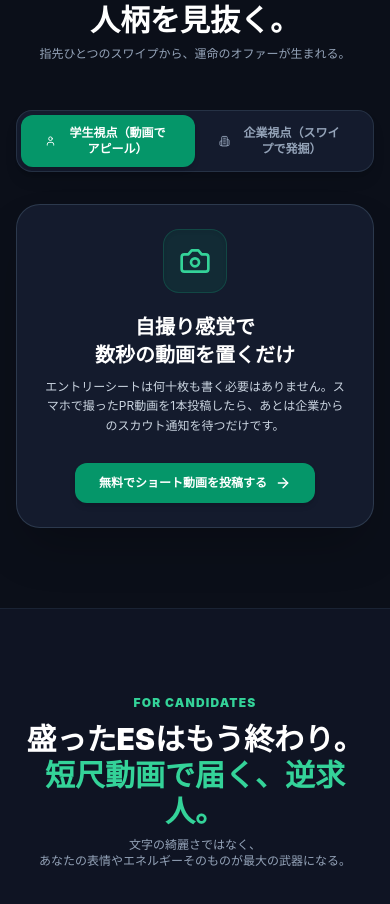
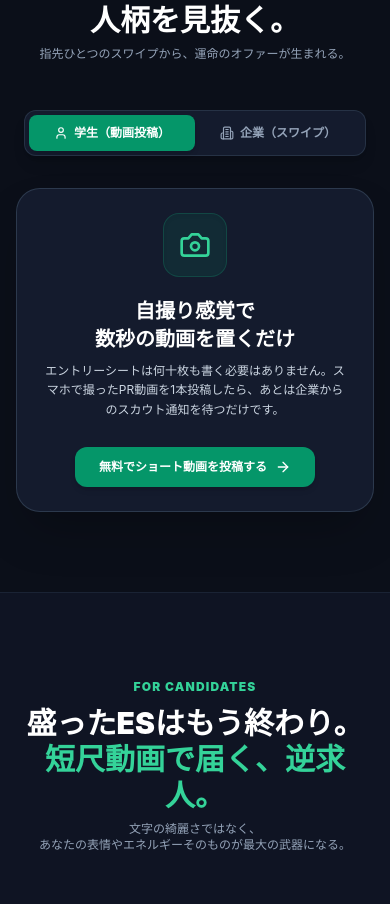
Before and after one commit to nanato0102/jobswipe, a Next.js app: page / in a window 390 px wide. Shown: the part 1590-2494 px from the top of the page. Built offline with nearby package versions, Linux system fonts and the light colour scheme.

Commit message:
fix(responsive): eliminate mobile horizontal overflow, add global viewport containment, and adjust responsive components width

```diff
--- a/src/app/company/chat/page.tsx
+++ b/src/app/company/chat/page.tsx
@@ -102,7 +102,7 @@ function ChatContent() {
   return (
     <RoleGuard allowedRoles={["COMPANY", "STUDENT", "ADMIN"]}>
       <TabsWrapper>
-        <div className="flex-1 py-3 sm:py-6 px-2 sm:px-6 max-w-6xl mx-auto w-full flex flex-col h-[calc(100vh-5rem)] min-h-[620px]">
+        <div className="flex-1 py-1.5 sm:py-6 px-1 sm:px-6 max-w-6xl mx-auto w-full flex flex-col h-[calc(100dvh-5.5rem)] sm:h-[calc(100vh-5rem)] min-h-0 sm:min-h-[620px] overflow-x-hidden">
           <div className="bg-white rounded-xl border border-slate-200 shadow-xs flex-1 flex overflow-hidden">
             {/* ========================================================================= */}
             {/* 左サイドバー: スレッド一覧（スマホではスレッド未選択時に表示） */}
--- a/src/app/globals.css
+++ b/src/app/globals.css
@@ -7,12 +7,17 @@
   --foreground: #0f172a;
 }
 
+html,
 body {
   color: var(--foreground);
   background: var(--background);
   font-family: -apple-system, BlinkMacSystemFont, "Segoe UI", Roboto, "Helvetica Neue", Arial, sans-serif;
   -webkit-font-smoothing: antialiased;
   -moz-osx-font-smoothing: grayscale;
+  overflow-x: hidden;
+  width: 100%;
+  max-width: 100vw;
+  box-sizing: border-box;
 }
 
 /* クリーンなスクロールバー */
--- a/src/app/layout.tsx
+++ b/src/app/layout.tsx
@@ -14,11 +14,11 @@ export default function RootLayout({
   children: React.ReactNode;
 }>) {
   return (
-    <html lang="ja">
-      <body className="min-h-screen bg-slate-50 text-slate-900 flex flex-col antialiased">
+    <html lang="ja" className="overflow-x-hidden max-w-full">
+      <body className="min-h-screen bg-slate-50 text-slate-900 flex flex-col antialiased overflow-x-hidden w-full max-w-full">
         <AuthProvider>
           <Navbar />
-          <main className="flex-1 flex flex-col">{children}</main>
+          <main className="flex-1 flex flex-col w-full max-w-full overflow-x-hidden">{children}</main>
           <footer className="hidden md:block border-t border-slate-200 bg-white py-6 text-center text-xs text-slate-500">
             <div className="max-w-7xl mx-auto px-4">
               <p>&copy; {new Date().getFullYear()} JobSwipe. All rights reserved.</p>
--- a/src/app/page.tsx
+++ b/src/app/page.tsx
@@ -209,32 +209,32 @@ export default function HomePage() {
 
           {/* 切り替えタブ */}
           <FadeInView delay={100}>
-            <div className="flex justify-center mb-8">
-              <div className="inline-flex p-1 bg-[#141B2D] rounded-2xl border border-slate-700/60 shadow-lg">
+            <div className="flex justify-center mb-8 px-2">
+              <div className="w-full max-w-sm sm:max-w-md grid grid-cols-2 p-1 bg-[#141B2D] rounded-xl border border-slate-700/60 shadow-lg">
                 <button
                   type="button"
                   onClick={() => setActiveTab("student")}
-                  className={`px-6 py-2.5 rounded-xl text-xs sm:text-sm font-bold transition-all flex items-center gap-2 ${
+                  className={`py-2.5 px-2 rounded-lg text-xs sm:text-sm font-bold transition-all flex items-center justify-center gap-1.5 ${
                     activeTab === "student"
                       ? "bg-emerald-600 text-white shadow-md"
                       : "text-slate-400 hover:text-white"
                   }`}
                 >
-                  <User className="w-4 h-4" />
-                  <span>学生視点（動画でアピール）</span>
+                  <User className="w-3.5 h-3.5 flex-shrink-0" />
+                  <span className="truncate">学生（動画投稿）</span>
                 </button>
 
                 <button
                   type="button"
                   onClick={() => setActiveTab("company")}
-                  className={`px-6 py-2.5 rounded-xl text-xs sm:text-sm font-bold transition-all flex items-center gap-2 ${
+                  className={`py-2.5 px-2 rounded-lg text-xs sm:text-sm font-bold transition-all flex items-center justify-center gap-1.5 ${
                     activeTab === "company"
                       ? "bg-emerald-600 text-white shadow-md"
                       : "text-slate-400 hover:text-white"
                   }`}
                 >
-                  <Building2 className="w-4 h-4" />
-                  <span>企業視点（スワイプで発掘）</span>
+                  <Building2 className="w-3.5 h-3.5 flex-shrink-0" />
+                  <span className="truncate">企業（スワイプ）</span>
                 </button>
               </div>
             </div>
--- a/src/app/student/profile/page.tsx
+++ b/src/app/student/profile/page.tsx
@@ -304,11 +304,11 @@ export default function StudentProfilePage() {
           </div>
 
           {/* タブナビゲーション */}
-          <div className="flex border-b border-slate-200 gap-6">
+          <div className="flex border-b border-slate-200 gap-3 sm:gap-6 overflow-x-auto no-scrollbar">
             <button
               type="button"
               onClick={() => setActiveTab("basic")}
-              className={`pb-3 text-xs sm:text-sm font-bold flex items-center gap-2 border-b-2 transition-colors ${
+              className={`pb-3 text-xs sm:text-sm font-bold flex items-center gap-1.5 border-b-2 whitespace-nowrap transition-colors ${
                 activeTab === "basic"
                   ? "border-emerald-700 text-emerald-800"
                   : "border-transparent text-slate-400 hover:text-slate-700"
@@ -321,14 +321,14 @@ export default function StudentProfilePage() {
             <button
               type="button"
               onClick={() => setActiveTab("tags")}
-              className={`pb-3 text-xs sm:text-sm font-bold flex items-center gap-2 border-b-2 transition-colors ${
+              className={`pb-3 text-xs sm:text-sm font-bold flex items-center gap-1.5 border-b-2 whitespace-nowrap transition-colors ${
                 activeTab === "tags"
                   ? "border-emerald-700 text-emerald-800"
                   : "border-transparent text-slate-400 hover:text-slate-700"
               }`}
             >
               <Compass className="w-4 h-4" />
-              <span>2. 人柄タグ ＆ 興味のある業界</span>
+              <span>2. 人柄タグ ＆ 希望業界</span>
             </button>
           </div>
 
--- a/src/app/student/video/page.tsx
+++ b/src/app/student/video/page.tsx
@@ -388,7 +388,7 @@ export default function StudentVideoUploadPage() {
                   onChange={(e) => setTagInput(e.target.value)}
                   onKeyDown={handleTagKeyDown}
                   placeholder={tags.length === 0 ? "タグを入力してEnter（例: 笑顔, 英語対応可）" : "追加してEnter"}
-                  className="flex-1 bg-transparent text-xs sm:text-sm text-slate-900 outline-none min-w-[140px] px-2 py-1"
+                  className="flex-1 bg-transparent text-xs sm:text-sm text-slate-900 outline-none min-w-[80px] px-2 py-1"
                 />
               </div>
             </div>
--- a/src/components/SwipeCard.tsx
+++ b/src/components/SwipeCard.tsx
@@ -219,7 +219,7 @@ export default function SwipeCard({ videos, onLike, onOffer }: SwipeCardProps) {
           onTouchStart={handleTouchStart}
           onTouchMove={handleTouchMove}
           onTouchEnd={handleTouchEnd}
-          className="lg:col-span-7 w-full max-w-md mx-auto bg-black text-white rounded-xl overflow-hidden shadow-2xl border border-slate-800 flex flex-col h-[74vh] min-h-[580px] max-h-[720px] relative"
+          className="lg:col-span-7 w-full max-w-full sm:max-w-md mx-auto bg-black text-white rounded-xl overflow-hidden shadow-2xl border border-slate-800 flex flex-col h-[70dvh] sm:h-[74vh] min-h-[480px] sm:min-h-[580px] max-h-[720px] relative"
         >
           {/* 動画表示エリア */}
           <div
```
